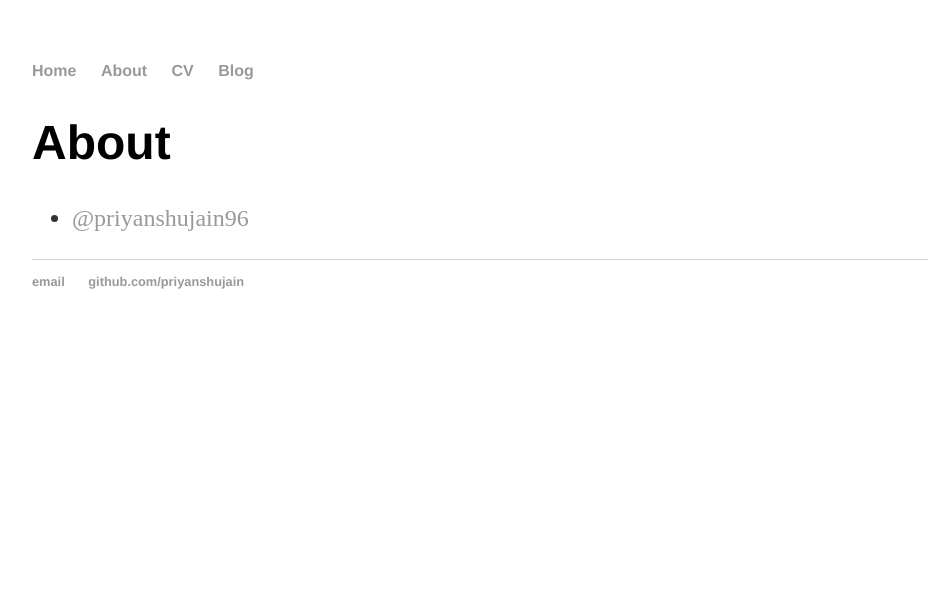
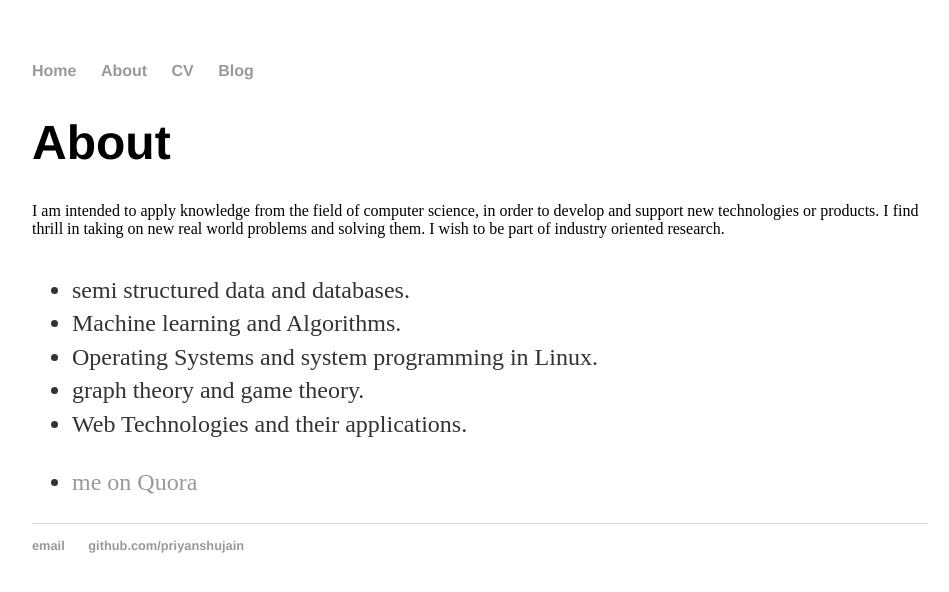
Before and after one commit to priyanshujain/priyanshujain.github.io, a Jekyll site: the page built from about/index.html, in a window 1280 px wide. Shown: the top 592 px of the page, without its empty margins (160-1109 px from the left). Built offline with Jekyll 4.4.1, drawn with Linux system fonts in a browser that asks for light colours.

Commit message:
about changed

```diff
--- a/about/index.html
+++ b/about/index.html
@@ -5,9 +5,21 @@ title: About Priyanshu Jain
 
 		<div class="about">
 			<h1>About</h1>
+			I am intended to apply knowledge from the field of computer science, in order to develop and support new
 
+			technologies or products. I find thrill in taking on new real world problems and solving them.
 
+			I wish to be part of industry oriented research.
+
+			<h2 class ="Interest"></h2>
+			<ul >
+				<li>semi structured data and databases.</li>
+				<li>Machine learning and Algorithms.</li>
+				<li>Operating Systems and system programming in Linux.</li>
+				<li>graph theory and game theory.</li>
+				<li>Web Technologies and their applications.</li>
+				</ul>
 			<ul class="contacts">
-				<li><a href="#">@priyanshujain96</a></li>
+				<li><a href="https://www.quora.com/profile/Priyanshu-Jain-12">me on Quora</a></li>
 				</ul>
 		</div>
```
